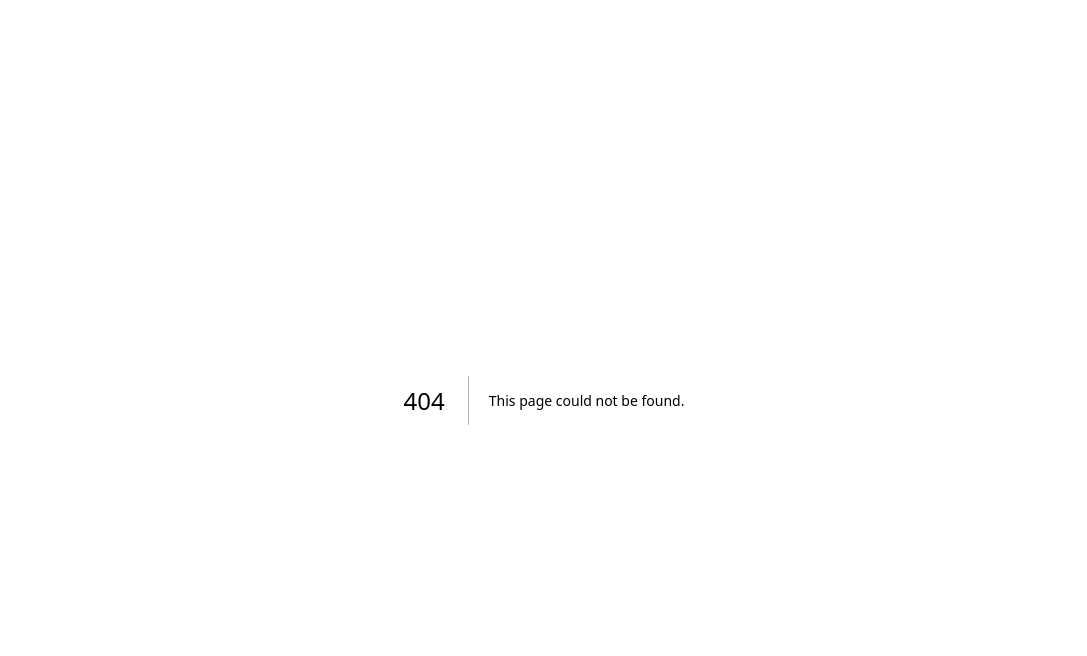
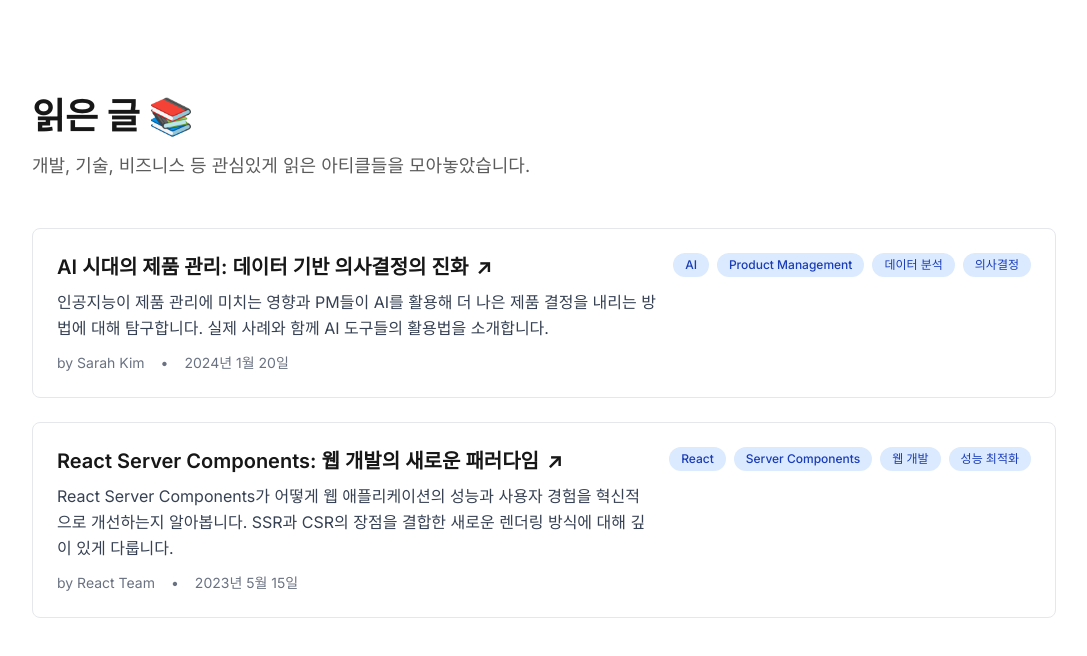
Before and after one commit to chanmkim/chanmkim-writing, a Next.js app: page /read-list in a window 1280 px wide. Before the commit this address had no page. Shown: the top 656 px of the page, without its empty margins (96-1183 px from the left). Built offline with nearby package versions, Linux system fonts and the light colour scheme.

Commit message:
intro: 메뉴구성 완료

```diff
--- a/src/app/page.tsx
+++ b/src/app/page.tsx
@@ -197,7 +197,7 @@ export default function Home() {
           </div>
         </div>
 
-        <div className="grid grid-cols-1 md:grid-cols-2 gap-6">
+        <div className="grid grid-cols-1 md:grid-cols-3 gap-6">
           <Link
             href="/projects"
             className="group rounded-lg border border-transparent px-5 py-4 transition-colors hover:border-gray-300 hover:bg-gray-100 hover:dark:border-neutral-700 hover:dark:bg-neutral-800/30"
@@ -227,6 +227,21 @@ export default function Home() {
               제 이력과 기술 스택을 확인해보세요.
             </p>
           </Link>
+
+          <Link
+            href="/read-list"
+            className="group rounded-lg border border-transparent px-5 py-4 transition-colors hover:border-gray-300 hover:bg-gray-100 hover:dark:border-neutral-700 hover:dark:bg-neutral-800/30"
+          >
+            <h2 className="mb-3 text-2xl font-semibold">
+              읽은 글{" "}
+              <span className="inline-block transition-transform group-hover:translate-x-1 motion-reduce:transform-none">
+                -&gt;
+              </span>
+            </h2>
+            <p className="m-0 max-w-[30ch] text-sm opacity-50">
+              관심있게 읽은 아티클들을 모아놓았습니다.
+            </p>
+          </Link>
         </div>
       </div>
     </main>
--- /dev/null
+++ b/src/app/read-list/page.tsx
@@ -0,0 +1,124 @@
+import Link from 'next/link'
+import fs from 'fs'
+import path from 'path'
+import matter from 'gray-matter'
+
+interface Article {
+  title: string
+  description: string
+  url: string
+  author: string
+  publishedAt: string
+  tags: string[]
+  slug: string
+}
+
+async function getArticles(): Promise<Article[]> {
+  const articlesDirectory = path.join(process.cwd(), 'src/content/articles')
+
+  // 디렉토리가 존재하지 않으면 빈 배열 반환
+  if (!fs.existsSync(articlesDirectory)) {
+    return []
+  }
+
+  const fileNames = fs.readdirSync(articlesDirectory)
+
+  const articles = fileNames
+    .filter(fileName => fileName.endsWith('.mdx'))
+    .map((fileName) => {
+      const fullPath = path.join(articlesDirectory, fileName)
+      const fileContents = fs.readFileSync(fullPath, 'utf8')
+      const { data } = matter(fileContents)
+
+      return {
+        title: data.title as string,
+        description: data.description as string,
+        url: data.url as string,
+        author: data.author as string,
+        publishedAt: data.publishedAt as string,
+        tags: data.tags as string[] || [],
+        slug: fileName.replace(/\.mdx$/, ''),
+      }
+    })
+    .sort((a, b) => new Date(b.publishedAt).getTime() - new Date(a.publishedAt).getTime())
+
+  return articles
+}
+
+export default async function ReadListPage() {
+  const articles = await getArticles()
+
+  return (
+    <div className="min-h-screen p-24">
+      <div className="max-w-5xl mx-auto">
+        <div className="mb-12">
+          <h1 className="text-4xl font-bold mb-4">읽은 글 📚</h1>
+          <p className="text-lg opacity-70">
+            개발, 기술, 비즈니스 등 관심있게 읽은 아티클들을 모아놓았습니다.
+          </p>
+        </div>
+
+        {articles.length === 0 ? (
+          <div className="text-center py-12">
+            <div className="text-6xl mb-4">📖</div>
+            <p className="text-lg opacity-70">아직 등록된 아티클이 없습니다.</p>
+            <p className="text-sm opacity-50 mt-2">
+              곧 흥미로운 아티클들을 추가하겠습니다!
+            </p>
+          </div>
+        ) : (
+          <div className="space-y-6">
+            {articles.map((article: Article) => (
+              <article
+                key={article.slug}
+                className="group rounded-lg border border-gray-200 dark:border-gray-700 p-6 transition-all hover:shadow-lg hover:border-gray-300 dark:hover:border-gray-600"
+              >
+                <div className="flex flex-col md:flex-row md:items-start md:justify-between gap-4">
+                  <div className="flex-1">
+                    <h2 className="text-xl font-semibold mb-2 group-hover:text-blue-600 dark:group-hover:text-blue-400 transition-colors">
+                      <Link href={article.url} target="_blank" rel="noopener noreferrer">
+                        {article.title}
+                        <span className="inline-block ml-2 transition-transform group-hover:translate-x-1">
+                          ↗
+                        </span>
+                      </Link>
+                    </h2>
+
+                    <p className="text-gray-700 dark:text-gray-300 mb-3 leading-relaxed">
+                      {article.description}
+                    </p>
+
+                    <div className="flex flex-wrap items-center gap-4 text-sm text-gray-500 dark:text-gray-400">
+                      <span>by {article.author}</span>
+                      <span>•</span>
+                      <time dateTime={article.publishedAt}>
+                        {new Date(article.publishedAt).toLocaleDateString('ko-KR', {
+                          year: 'numeric',
+                          month: 'long',
+                          day: 'numeric'
+                        })}
+                      </time>
+                    </div>
+                  </div>
+
+                  {article.tags.length > 0 && (
+                    <div className="flex flex-wrap gap-2">
+                      {article.tags.map((tag, index) => (
+                        <span
+                          key={index}
+                          className="px-3 py-1 text-xs font-medium bg-blue-100 text-blue-800 dark:bg-blue-900/30 dark:text-blue-300 rounded-full"
+                        >
+                          {tag}
+                        </span>
+                      ))}
+                    </div>
+                  )}
+                </div>
+              </article>
+            ))}
+          </div>
+        )}
+      </div>
+    </div>
+  )
+}
--- /dev/null
+++ b/src/content/articles/ai-product-management.mdx
@@ -0,0 +1,10 @@
+---
+title: "AI 시대의 제품 관리: 데이터 기반 의사결정의 진화"
+description: "인공지능이 제품 관리에 미치는 영향과 PM들이 AI를 활용해 더 나은 제품 결정을 내리는 방법에 대해 탐구합니다. 실제 사례와 함께 AI 도구들의 활용법을 소개합니다."
+url: "https://www.productplan.com/blog/ai-product-management/"
+author: "Sarah Kim"
+publishedAt: "2024-01-20"
+tags: ["AI", "Product Management", "데이터 분석", "의사결정"]
+---
+
+AI가 제품 관리 영역에서 어떤 혁신을 가져오고 있는지, 그리고 PM들이 이를 어떻게 활용할 수 있는지에 대한 인사이트를 제공합니다.
--- /dev/null
+++ b/src/content/articles/react-server-components.mdx
@@ -0,0 +1,10 @@
+---
+title: "React Server Components: 웹 개발의 새로운 패러다임"
+description: "React Server Components가 어떻게 웹 애플리케이션의 성능과 사용자 경험을 혁신적으로 개선하는지 알아봅니다. SSR과 CSR의 장점을 결합한 새로운 렌더링 방식에 대해 깊이 있게 다룹니다."
+url: "https://react.dev/blog/2020/12/21/data-fetching-with-react-server-components"
+author: "React Team"
+publishedAt: "2023-05-15"
+tags: ["React", "Server Components", "웹 개발", "성능 최적화"]
+---
+
+이 아티클에서는 React Server Components의 핵심 개념과 실제 적용 사례를 살펴봅니다.
```
